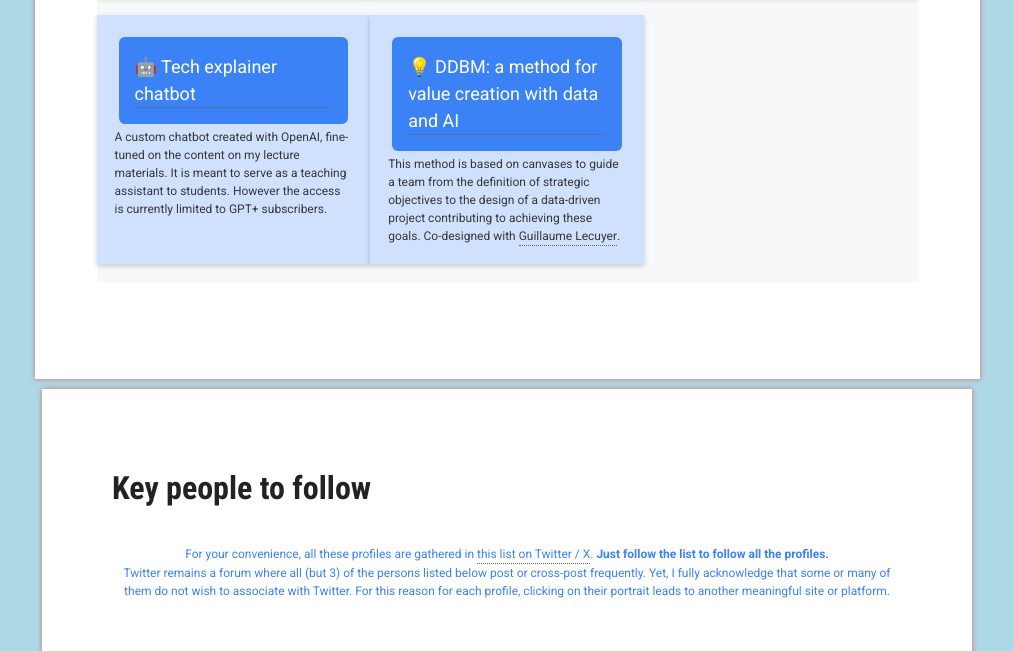
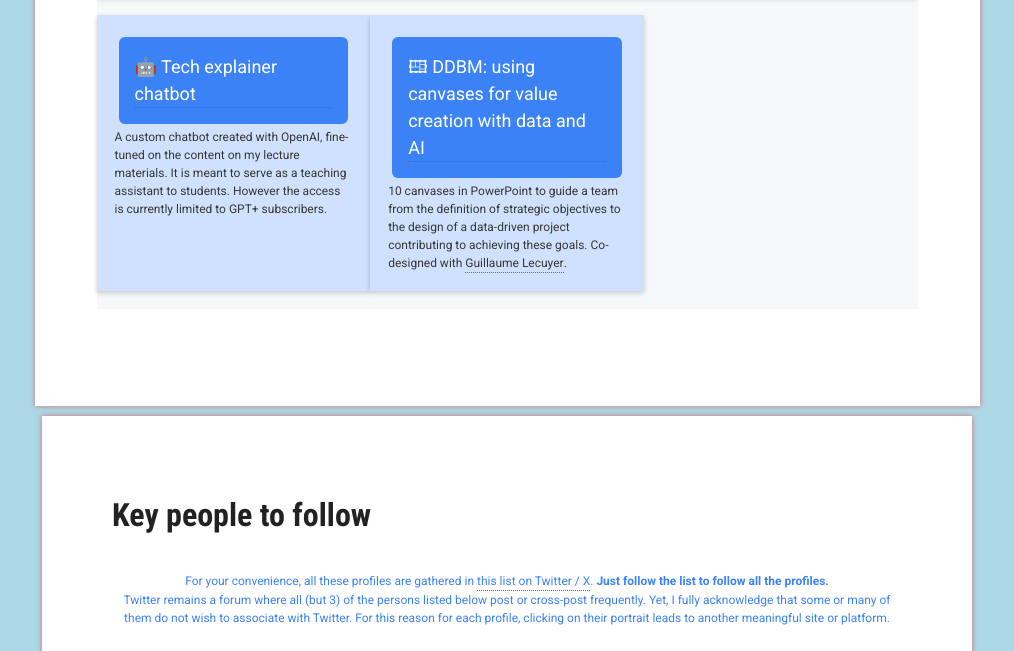
Before and after one commit to seinecle/chatgpt, a website: page docs/index.html in a window 1280 px wide. Shown: the part 2296-2947 px from the top of the page, without its empty margins (133-1147 px from the left). Drawn offline with Linux system fonts and the light colour scheme.

Commit message:
repĥrased ddbm

```diff
--- a/docs/index.html
+++ b/docs/index.html
@@ -212,9 +212,9 @@
                     </div>
                     <div class="col-12 sm:col-12 md:col-6 lg:col-4 bg-blue-100 link-card">
                         <div class="bg-primary border-round p-3 m-1">
-                            <a href="https://ddbm.github.io/main/" target="_blank">💡 DDBM: a method for value creation with data and AI</a>
+                            <a href="https://ddbm.github.io/main/" target="_blank">🖽 DDBM: using canvases for value creation with data and AI</a>
                         </div>
-                        <div class="text-xs">This method is based on canvases to guide a team from the definition of strategic objectives to the design of a data-driven project contributing to achieving these goals. Co-designed with <a href="https://www.linkedin.com/in/guillaumelecuyer" target="_blank">Guillaume Lecuyer</a>.
+                        <div class="text-xs">10 canvases in PowerPoint to guide a team from the definition of strategic objectives to the design of a data-driven project contributing to achieving these goals. Co-designed with <a href="https://www.linkedin.com/in/guillaumelecuyer" target="_blank">Guillaume Lecuyer</a>.
                         </div>
                     </div>
               </div>
```
